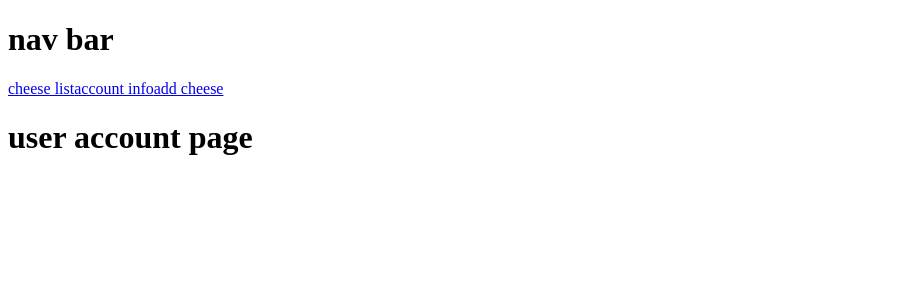
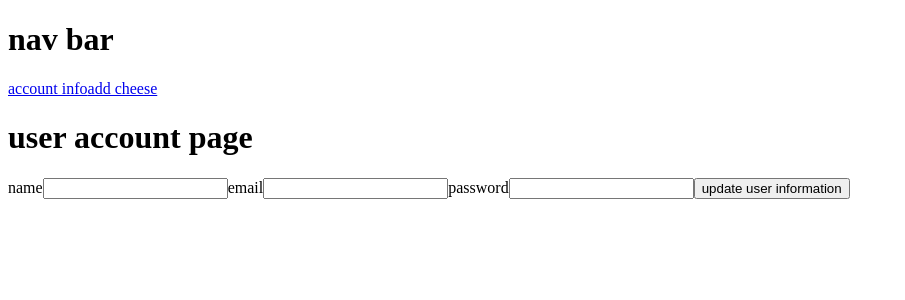
Before and after one commit to ronniegross/projectThree, a React (Create React App) app in the folder client/: page /1 in a window 1280 px wide. Shown: the top 300 px of the page, without its empty margins (0-905 px from the left). Built offline with nearby package versions, Linux system fonts and the light colour scheme; no server answers.

Commit message:
added functionality to update user

```diff
--- a/client/src/App.js
+++ b/client/src/App.js
@@ -7,16 +7,25 @@ import CreateAccount from './components/CreateAccount.js'
 import UserAccount from './components/UserAccount.js'
 
 export default class App extends Component {
+    render() {
 
-    render() {
+        // const UserComponent = () => (
+        //     <UserAccount
+        //         // user={this.props.match.userId}
+        //     />
+        // )
+
         return (
             <Router>
+                <div>
+                    <NavBar></NavBar>
                     <Switch>
                         <Route exact path="/" component={CreateAccount} />
                         <Route exact path="/:userId" component={UserAccount} />
                         <Route exact path="/:userId/cheeses" component={CheeseList} />
                         <Route exact path="/:userId/cheeses/:cheeseId" component={SingleCheese} />
                     </Switch>
+                </div>
             </Router >
         )
     }
--- a/client/src/components/CheeseList.js
+++ b/client/src/components/CheeseList.js
@@ -31,7 +31,7 @@ class CheeseList extends Component {
     render() {
         return (
             <div>
-                <NavBar />
+                {/* <NavBar /> */}
                 <h1>cheese list</h1>
                 {
                     this.state.user.savedCheeses.map(cheese => {
--- a/client/src/components/NavBar.js
+++ b/client/src/components/NavBar.js
@@ -6,11 +6,12 @@ import { Redirect, Link } from 'react-router-dom'
 
 class NavBar extends Component {
     render() {
+        // console.log(this.props)
         return(
             <div>
                 <h1>nav bar</h1>
                 {/* <Link to={`${this.promsuserId}/cheeses`}>cheese list</Link> */}
-                <Link to={`:userId/cheeses`}>cheese list</Link>
+                {/* <Link to={`${this.props.user.id}/cheeses`}>cheese list</Link> */}
                 <Link to="/:id">account info</Link>
                 <Link to="/:userId/cheeses">add cheese</Link>
             </div>
--- a/client/src/components/SingleCheese.js
+++ b/client/src/components/SingleCheese.js
@@ -42,7 +42,7 @@ class SingleCheese extends Component {
         // display the one cheese on user where that cheese's id in the array on the user === this.props.match.params.cheeseId
         return (
             <div>
-                <NavBar />
+                {/* <NavBar /> */}
                 <h2>single cheese</h2>
                 {
                     this.state.user.savedCheeses.map(cheese => {
--- a/client/src/components/UserAccount.js
+++ b/client/src/components/UserAccount.js
@@ -1,12 +1,86 @@
 import React, { Component } from 'react'
 import NavBar from './NavBar.js'
+import axios from 'axios'
 
 export default class UserAccount extends Component {
+    state = {
+        user: {
+            name: '',
+            email: '',
+            password: '',
+            savedCheeses: []
+        },
+        // updatedUser: {},
+    }
+
+    // currentUser = () => {
+    //     const currentUser = {...this.state.user}
+    //     this.setState({ user: currentUser })
+    // }
+
+
+    componentDidMount = () => {
+        axios.get(`/api/fromage/${this.props.match.params.userId}`).then(res => {
+            // console.log(res.data)
+            // const currentUser = {...this.state.user}
+            // this.setState({ user: currentUser })
+        // axios.get(`/api/fromage/`).then(res => {
+            this.setState({ user: res.data })
+        })
+    }
+
+
+    updateUser = () => {
+        axios.put(`/api/fromage/${this.props.match.params.userId}`, { user: this.state.user })
+            .then(res => {
+                // this.setState({ user: res.data })
+            })
+    }
+
+    handleUpdate = (event) => {
+        event.preventDefault()
+        this.updateUser()
+    }
+
+    handleChange = (event) => {
+        const clonedUser = { ...this.state.user }
+        clonedUser[event.target.name] = event.target.value
+        this.setState({ user: clonedUser})
+    }
+
     render() {
+        console.log(this.props.match)
         return (
             <div>
-                <NavBar />
+                {/* <NavBar /> */}
                 <h1>user account page</h1>
+                <form onSubmit={this.handleUpdate}>
+                    <label htmlFor="name">name</label>
+                    <input
+                        id="name"
+                        type="text"
+                        name="name"
+                        onChange={this.handleChange}
+                        value={this.state.user.name}
+                    />
+                    <label htmlFor="email">email</label>
+                    <input
+                        id="email"
+                        type="text"
+                        name="email"
+                        onChange={this.handleChange}
+                        value={this.state.user.email}
+                    />
+                    <label htmlFor="password">password</label>
+                    <input
+                        id="password"
+                        type="text"
+                        name="password"
+                        onChange={this.handleChange}
+                        value={this.state.user.password}
+                    />
+                    <button>update user information</button>
+                </form>
             </div>
         )
     }
```
Also changed, not shown: 1 other file (tests, documents, lock files or other folders). Lines whose indentation alone changed are shown as unchanged.
